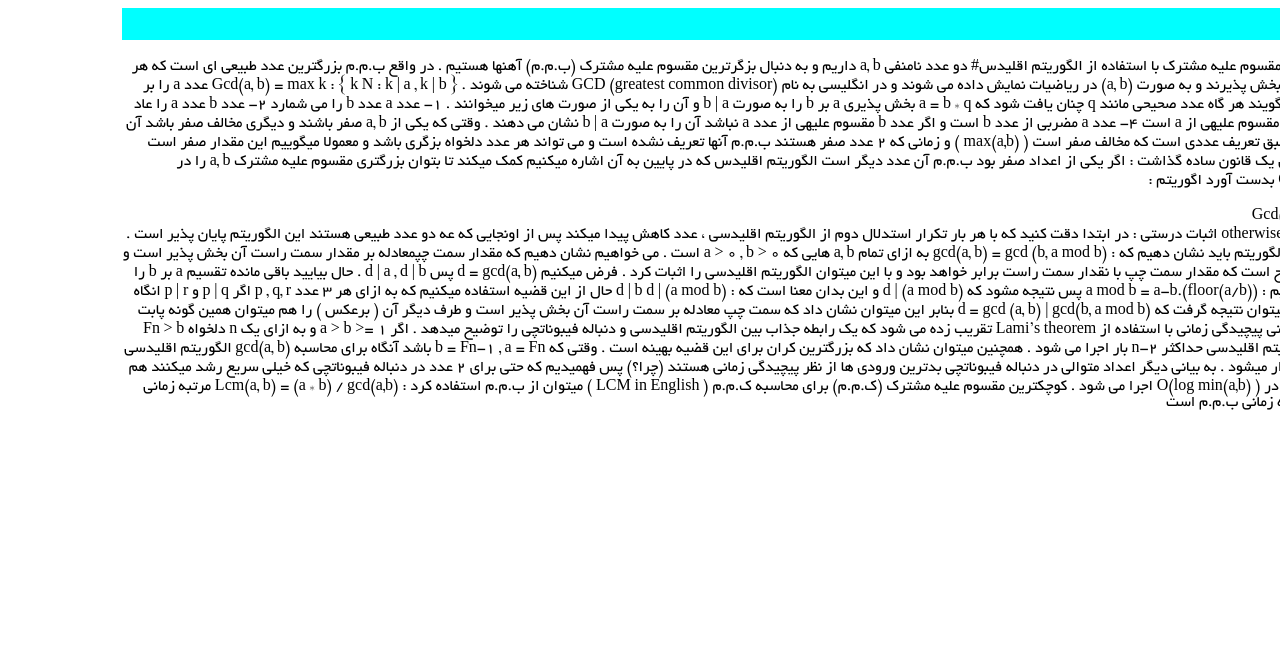
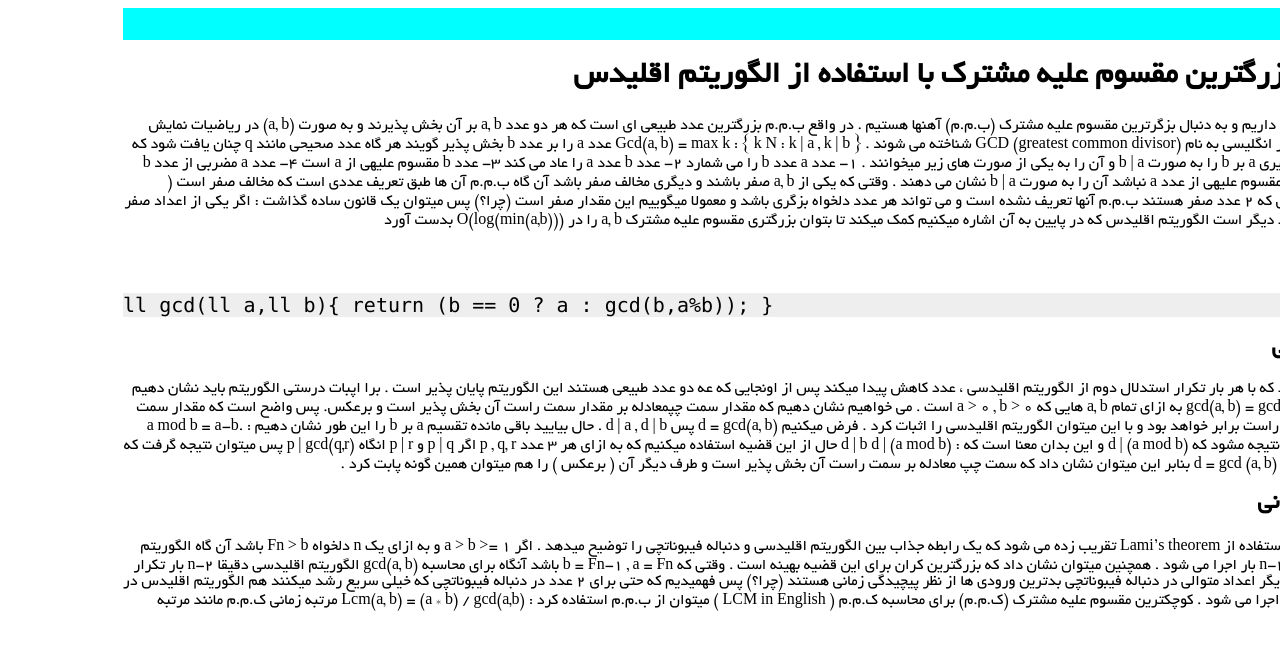
Before and after one commit to shaazzz/FarsiCP, a Jekyll site: the page built from wiki/algorithm/algebra/euclid_gcd.md, in a window 1280 px wide. Shown: the top 650 px of the page. Built offline with Jekyll 4.4.1, drawn with Linux system fonts in a browser that asks for light colours; nearby versions of some CDN libraries; a style sheet for code colours, icons or effects is not loaded; our own code applies the rules of GitHub Pages for plain Markdown files.

Commit message:
Update euclid_gcd.md

````diff
--- a/wiki/algorithm/algebra/euclid_gcd.md
+++ b/wiki/algorithm/algebra/euclid_gcd.md
@@ -2,7 +2,7 @@
 layout: Wiki
 ---
 
-محاسبه بزرگترین مقسوم علیه مشترک با استفاده از الگوریتم اقلیدس#
+# محاسبه بزرگترین مقسوم علیه مشترک با استفاده از الگوریتم اقلیدس
 دو عدد نامنفی a, b داریم و به دنبال بزگرترین مقسوم علیه مشترک (ب.م.م) آهنها هستیم . در واقع ب.م.م بزرگترین عدد طبیعی ای است که هر دو عدد a, b بر آن بخش پذیرند و به صورت (a, b)  در ریاضیات نمایش داده می شوند و در انگلیسی به نام GCD
 (greatest common divisor) شناخته می شوند .
 Gcd(a, b) = max k : { k N : k | a , k | b }
@@ -17,12 +17,13 @@ Gcd(a, b) = max k : { k N : k | a , k | b }
 پس میتوان یک قانون ساده گذاشت :
 اگر یکی از اعداد صفر بود ب.م.م آن عدد دیگر است
 الگوریتم اقلیدس که در پایین به آن اشاره میکنیم کمک میکند تا بتوان بزرگتری مقسوم علیه مشترک a, b را در O(log(min(a,b))) بدست آورد
-اگوریتم :
 
-Gcd(a, b) =
-	  							if b = 0		 	a
-					otherwise          		gcd(b, a mod b)
-اثبات درستی :
+## پیاده سازی
+```C++
+ll gcd(ll a,ll b){ return (b == 0 ? a : gcd(b,a%b)); }
+```
+
+## اثبات درستی
 در ابتدا دقت کنید که با هر بار تکرار استدلال دوم از الگوریتم اقلیدسی ، عدد کاهش پیدا میکند پس از اونجایی که عه دو عدد طبیعی هستند این الگوریتم پایان پذیر است .
 برا اپبات درستی الگوریتم باید نشان دهیم که : gcd(a, b) = gcd (b, a mod b) به ازای تمام a, b هایی که a > 0 , b > 0 است .
 می خواهیم نشان دهیم که مقدار سمت چپمعادله بر مقدار سمت راست آن بخش پذیر است و برعکس. پس واضح است که مقدار سمت چپ با نقدار سمت راست برابر خواهد بود و با این میتوان الگوریتم اقلیدسی را اثبات کرد .
@@ -35,7 +36,7 @@ d | (a mod b)
 حال از این قضیه استفاده میکنیم که به ازای هر 3 عدد p , q, r اگر p | q و p | r انگاه p | gcd(q,r)
 پس میتوان نتیجه گرفت که d = gcd (a, b) | gcd(b, a mod b)
 بنابر این میتوان نشان داد که سمت چپ معادله بر سمت راست آن بخش پذیر است و طرف دیگر آن ( برعکس ) را هم میتوان همین گونه پابت کرد .
-پیچیدگی زمانی
+## پیچیدگی زمانی
 پیچیدگی زمانی با استفاده از Lami’s theorem تقریب زده می شود که یک رابطه جذاب بین الگوریتم اقلیدسی و دنباله فیبوناتچی را توضیح میدهد .
 اگر a > b >= 1 و به ازای  یک n  دلخواه Fn > b باشد آن گاه الگوریتم اقلیدسی حداکثر n-2 بار اجرا می شود . همچنین میتوان نشان داد که بزرگترین کران برای این قضیه بهینه است .
 وقتی که b = Fn-1 , a = Fn باشد آنگاه برای محاسبه gcd(a, b)  الگوریتم اقلیدسی دقیقا n-2 بار تکرار میشود . به بیانی دیگر اعداد متوالی در دنباله فیبوناتچی بدترین ورودی ها از نظر پیچیدگی زمانی هستند (چرا؟)
````
